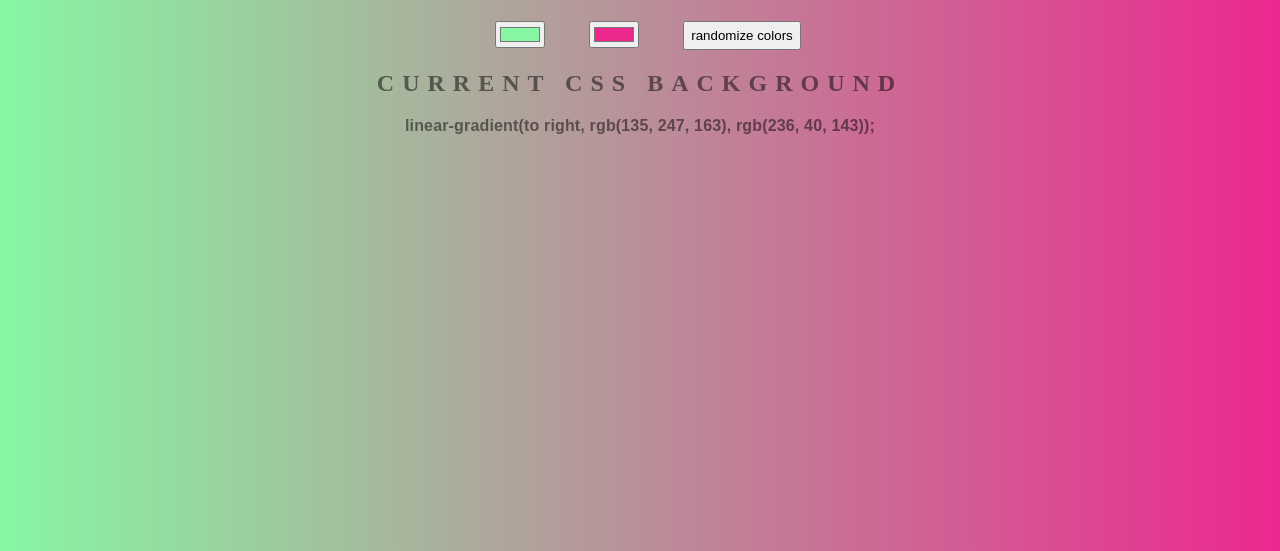
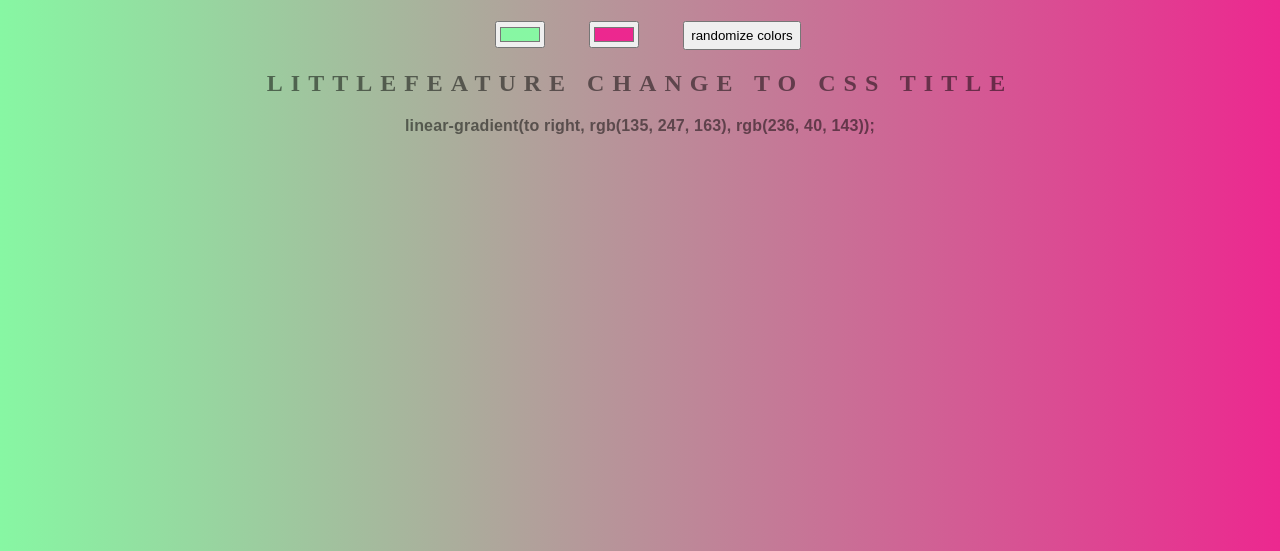
Before and after one commit to davidrhyne/Story, a plain HTML site: page index.html in a window 1280 px wide. Shown: the part 249-800 px from the top of the page. Drawn offline with Linux system fonts and the light colour scheme.

Commit message:
changing css header

```diff
--- a/index.html
+++ b/index.html
@@ -10,7 +10,7 @@
 	<input id="color1" type="color" name="color1" value="#87f7a3">
 	<input id="color2" type="color" name="color2" value="#ec288f">
 	<button id="randomize" type="button">randomize colors</button>
-	<h2>Current CSS Background</h2>
+	<h2>littlefeature change to CSS title</h2>
 	<h3></h3>
 
 	<script type='text/javascript' src='tinycolor.js'></script>
```
